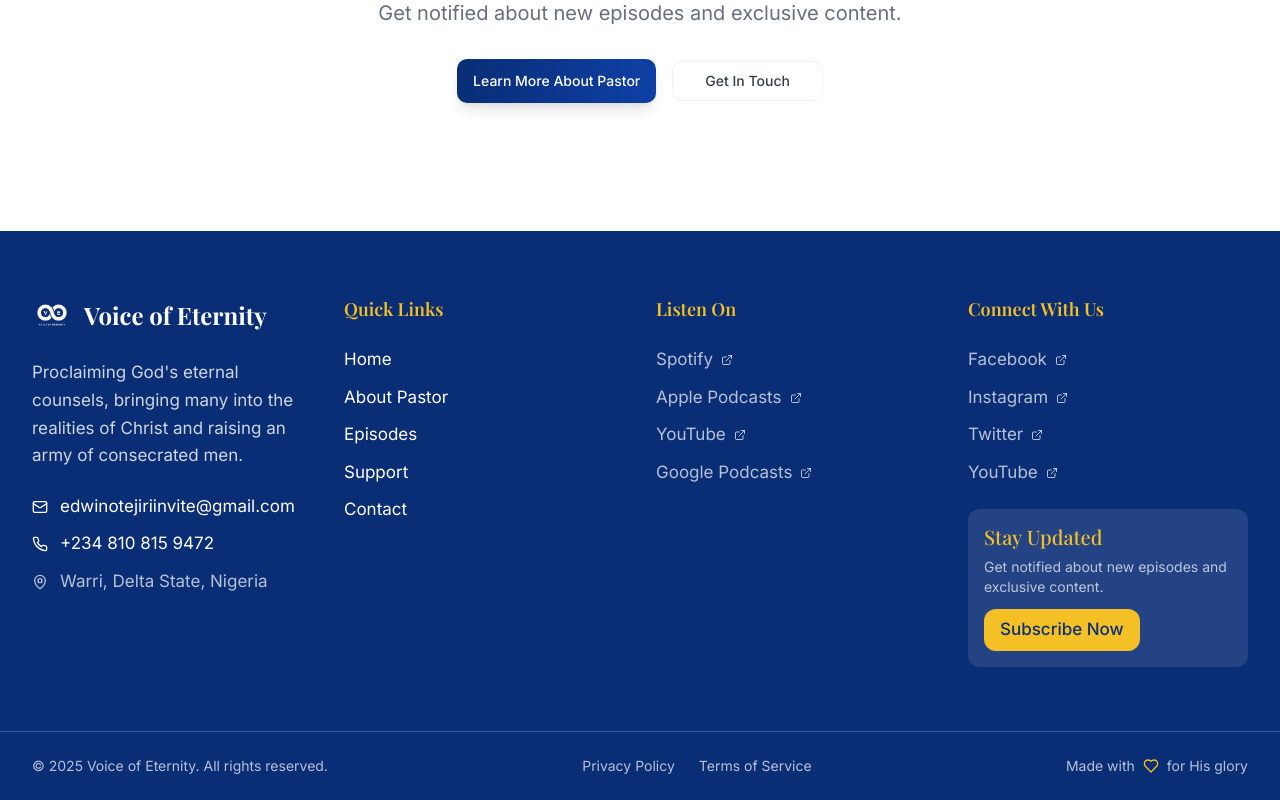
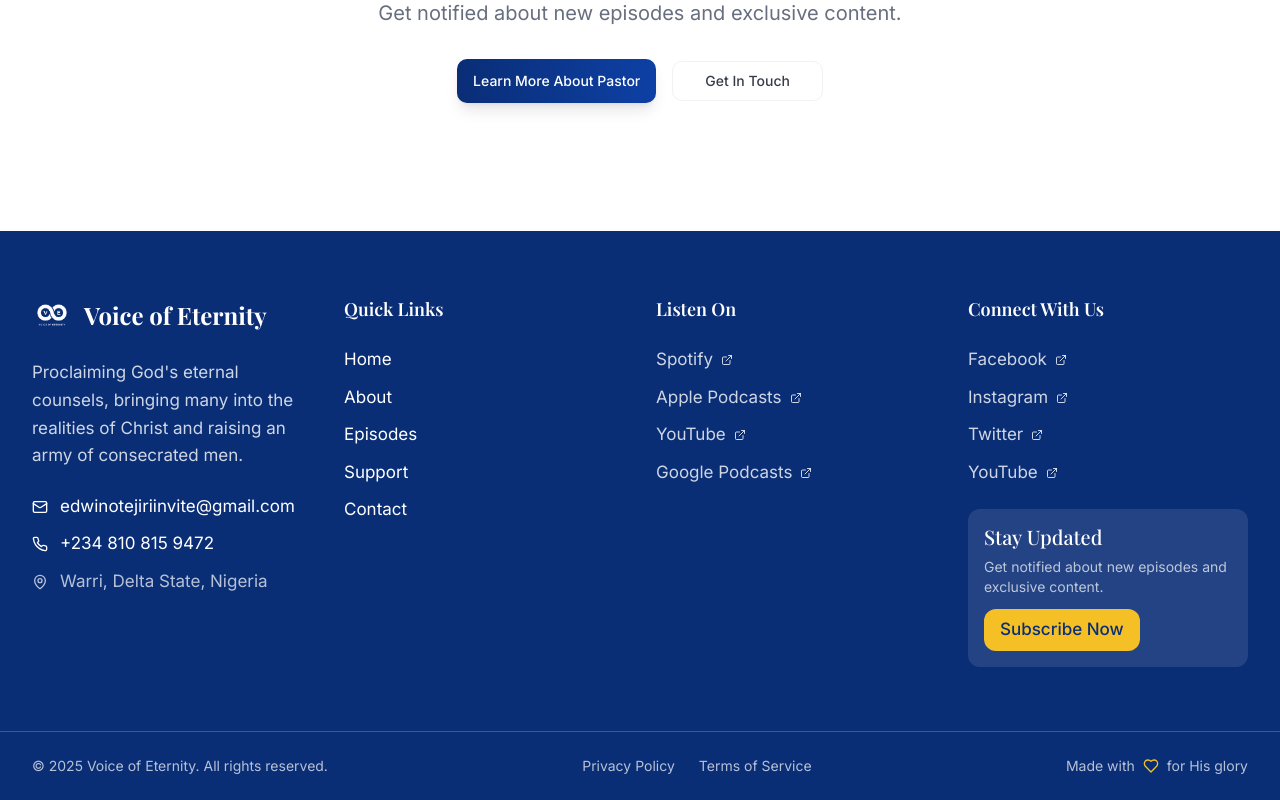
Before and after one commit to digitalDT1/voice-of-eternity-pro, a React (Vite) app: page / in a window 1280 px wide. Shown: the part 2256-3056 px from the top of the page. Built offline with nearby package versions, Linux system fonts and the light colour scheme.

Commit message:
Update website with new content

```diff
--- a/src/App.tsx
+++ b/src/App.tsx
@@ -4,7 +4,7 @@ import { TooltipProvider } from "@/components/ui/tooltip";
 import { QueryClient, QueryClientProvider } from "@tanstack/react-query";
 import { BrowserRouter, Routes, Route } from "react-router-dom";
 import { Navigation } from "@/components/Navigation";
-import { Footer } from "@/components/Footer";
+import Footer from "@/components/Footer";
 import Index from "./pages/Index";
 import About from "./pages/About";
 import Episodes from "./pages/Episodes";
--- a/src/components/Footer.tsx
+++ b/src/components/Footer.tsx
@@ -7,7 +7,7 @@ const Footer = () => {
 
   const quickLinks = [
     { name: "Home", href: "/" },
-    { name: "About Pastor", href: "/about" },
+    { name: "About", href: "/about" },
     { name: "Episodes", href: "/episodes" },
     { name: "Support", href: "/support" },
     { name: "Contact", href: "/contact" },
@@ -65,7 +65,7 @@ const Footer = () => {
 
           {/* Quick Links */}
           <div>
-            <h3 className="text-lg font-semibold mb-6 text-secondary">Quick Links</h3>
+            <h3 className="text-lg font-semibold mb-6 text-white">Quick Links</h3>
             <ul className="space-y-3">
               {quickLinks.map((link) => (
                 <li key={link.name}>
@@ -82,13 +82,13 @@ const Footer = () => {
 
           {/* Podcast Platforms */}
           <div>
-            <h3 className="text-lg font-semibold mb-6 text-secondary">Listen On</h3>
+            <h3 className="text-lg font-semibold mb-6 text-white">Listen On</h3>
             <ul className="space-y-3">
               {podcastPlatforms.map((platform) => (
                 <li key={platform.name}>
                   <a
                     href={platform.href}
-                    className="text-white/70 hover:text-white transition-colors duration-200 flex items-center space-x-2 hover:underline"
+                    className="text-white/80 hover:text-white transition-colors duration-200 flex items-center space-x-2 hover:underline"
                     target="_blank"
                     rel="noopener noreferrer"
                   >
@@ -102,13 +102,13 @@ const Footer = () => {
 
           {/* Connect & Newsletter */}
           <div>
-            <h3 className="text-lg font-semibold mb-6 text-secondary">Connect With Us</h3>
+            <h3 className="text-lg font-semibold mb-6 text-white">Connect With Us</h3>
             <ul className="space-y-3 mb-6">
               {socialLinks.map((social) => (
                 <li key={social.name}>
                   <a
                     href={social.href}
-                    className="text-white/70 hover:text-white transition-colors duration-200 flex items-center space-x-2 hover:underline"
+                    className="text-white/80 hover:text-white transition-colors duration-200 flex items-center space-x-2 hover:underline"
                     target="_blank"
                     rel="noopener noreferrer"
                   >
@@ -120,13 +120,13 @@ const Footer = () => {
             </ul>
 
             <div className="bg-white/10 p-4 rounded-lg">
-              <h4 className="font-medium mb-2 text-secondary">Stay Updated</h4>
+              <h4 className="font-medium mb-2 text-white">Stay Updated</h4>
               <p className="text-white/70 text-sm mb-3">
                 Get notified about new episodes and exclusive content.
               </p>
               <Link
                 to="/contact"
-                className="inline-flex items-center px-4 py-2 bg-secondary text-primary font-medium rounded-lg hover:bg-secondary-light transition-colors duration-200"
+                className="inline-flex items-center px-4 py-2 bg-secondary text-primary font-medium rounded-lg hover:bg-secondary/90 transition-colors duration-200"
               >
                 Subscribe Now
               </Link>
@@ -164,4 +164,4 @@ const Footer = () => {
   );
 };
 
-export { Footer };
+export default Footer;
```
